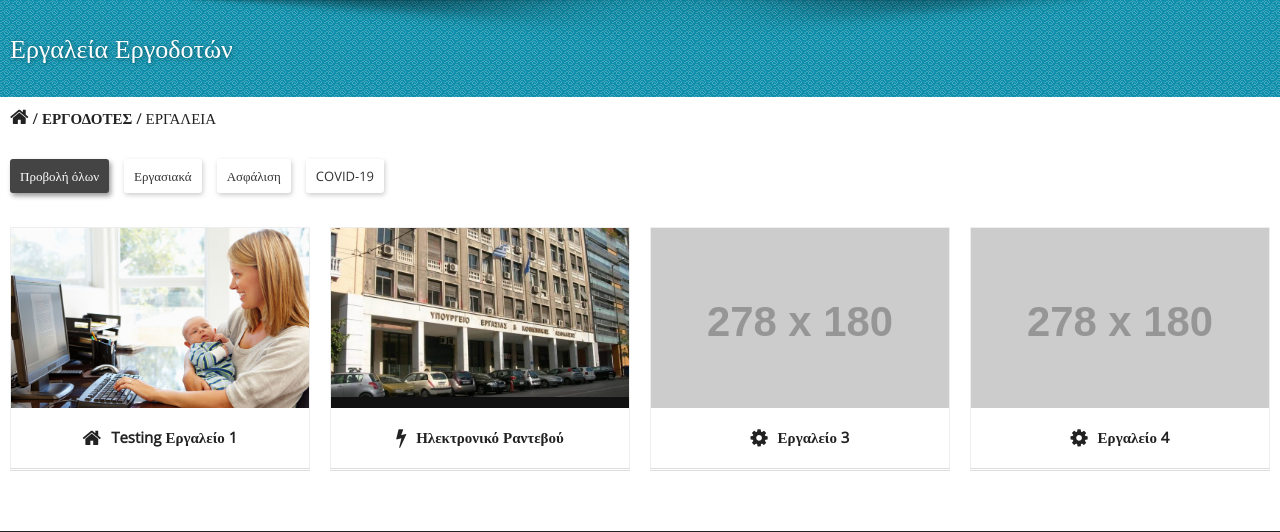
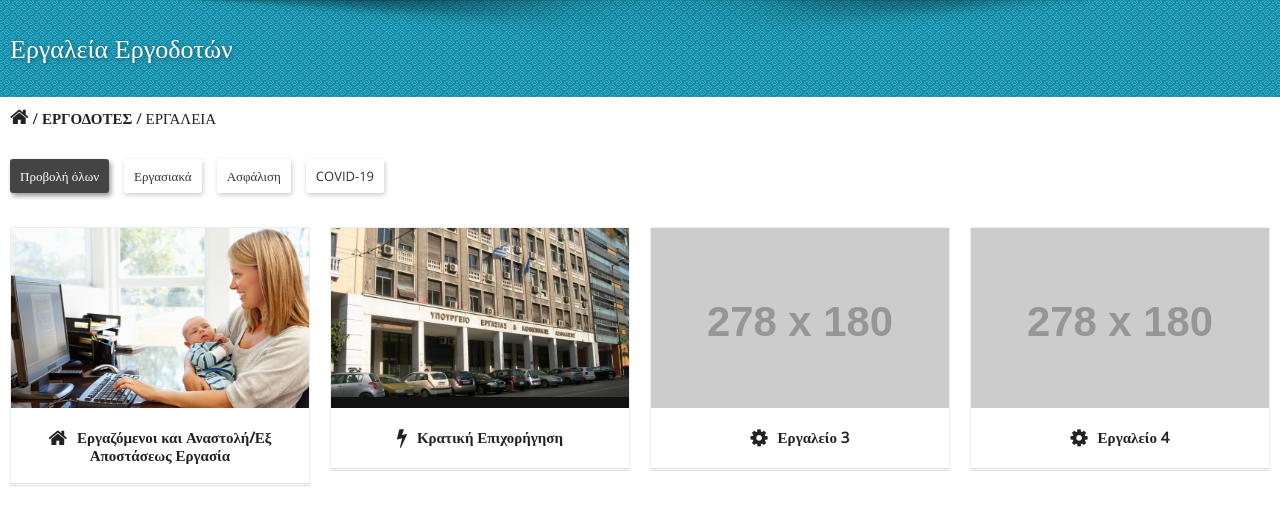
Before and after one commit to lpapadakos/eam-3, a PHP site: page /employers/tools in a window 1280 px wide. Shown: the part 143-675 px from the top of the page. Run offline with PHP 8.4, Linux system fonts and the light colour scheme; grey boxes labelled with a size stand in for pictures from a placeholder-image service; some libraries are stand-ins or nearby versions.

Commit message:
Added basic employer tools
Added "αναστολή" tool, a generic tool and descriptions.

```diff
--- a/htdocs/employers/tools/index.php
+++ b/htdocs/employers/tools/index.php
@@ -58,7 +58,7 @@
 	<!-- end categories -->
 	<div class="row space-top">
 		<div id="content">
-			<div class="boxfourcolumns cat3">
+			<div class="boxfourcolumns cat1 cat3">
 				<div class="boxcontainer">
 					<a href="#">
 					<div class="mosaic-block cover mosaicover4col">
@@ -68,13 +68,13 @@
 						<div class="mosaic-backdrop blue">
 						<div class="details">
 							<p>
-								Anime.
+								Εδώ μπορείτε να δηλώσετε τα απαραίτητα στοιχεία για εργαζομένους. Επιπλέον, παρέχεται η δυνατότητα δημιουργίας, επεξεργασίας ή διαγραφής αναστολής/εξ αποστάσεως εργασίας ενός εργαζομένου.
 							</p>
 							<i class="icon-cog mosaiclink"></i>
 						</div>
 						</div>
 					</div>
-					<h2><i class="icon-large icon-home smallrightmargin"></i>Testing Εργαλείο 1</h2>
+					<h2><i class="icon-large icon-home smallrightmargin"></i>Εργαζόμενοι και Αναστολή/Εξ Αποστάσεως Εργασία</h2>
 					</a>
 				</div>
 			</div>
@@ -88,13 +88,13 @@
 						<div class="mosaic-backdrop green">
 						<div class="details">
 							<p>
-								Μπορείτε να ορίσετε ημερομηνία και ώρα συνάντησης, σε περίπτωση που είναι απαραίτητη η εξυπηρέτηση με φυσική παρουσία.
+								Εδώ είναι δυνατό να κάνετε αίτηση για κρατική επιχορήγηση.
 							</p>
 							<i class="icon-cog mosaiclink"></i>
 						</div>
 						</div>
 					</div>
-					<h2><i class="icon-large icon-bolt smallrightmargin"></i>Ηλεκτρονικό Ραντεβού</h2>
+					<h2><i class="icon-large icon-bolt smallrightmargin"></i>Κρατική Επιχορήγηση</h2>
 					</a>
 				</div>
 			</div>
```
